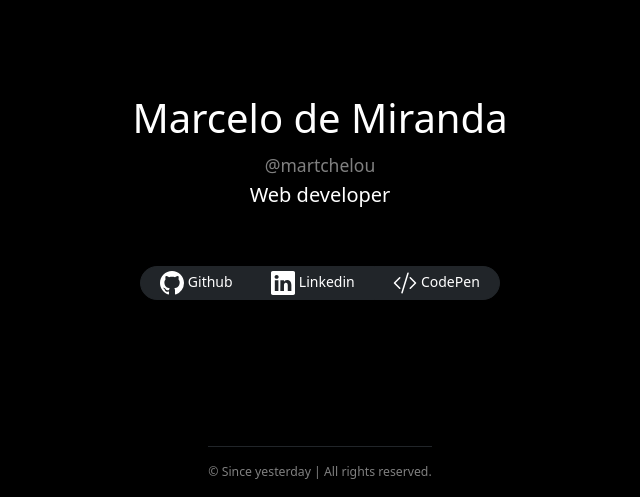
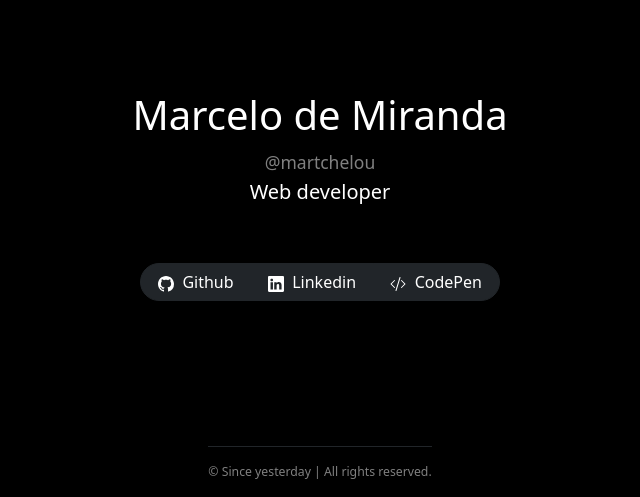
Before and after one commit to martchelou/martchelou.github.io, a plain HTML site: page index.html in a window 1280 px wide. Shown: the part 303-800 px from the top of the page, without its empty margins (320-960 px from the left). Drawn offline with nearby package versions, Linux system fonts and the light colour scheme.

Commit message:
size icons changed

```diff
--- a/index.html
+++ b/index.html
@@ -44,28 +44,28 @@
             <p class="lead text-center text-white mb-5"><small class="text-white-50">@martchelou</small><br>Web developer</p>
             <nav class="btn-group d-flex justify-content-center p-2">
                 <a  aria-label="Github"
-                    class="btn btn-dark btn-sm rounded-start-pill" href="https://github.com/martchelou">
-                    <svg xmlns="http://www.w3.org/2000/svg" width="24" height="24" fill="currentColor"
+                    class="btn btn-dark rounded-start-pill" href="https://github.com/martchelou">
+                    <svg xmlns="http://www.w3.org/2000/svg" width="16" height="16" fill="currentColor"
                         viewBox="0 0 16 16">
                         <path d="M8 0C3.58 0 0 3.58 0 8c0 3.54 2.29 6.53 5.47 7.59.4.07.55-.17.55-.38 0-.19-.01-.82-.01-1.49-2.01.37-2.53-.49-2.69-.94-.09-.23-.48-.94-.82-1.13-.28-.15-.68-.52-.01-.53.63-.01 1.08.58 1.23.82.72 1.21 1.87.87 2.33.66.07-.52.28-.87.51-1.07-1.78-.2-3.64-.89-3.64-3.95 0-.87.31-1.59.82-2.15-.08-.2-.36-1.02.08-2.12 0 0 .67-.21 2.2.82.64-.18 1.32-.27 2-.27.68 0 1.36.09 2 .27 1.53-1.04 2.2-.82 2.2-.82.44 1.1.16 1.92.08 2.12.51.56.82 1.27.82 2.15 0 3.07-1.87 3.75-3.65 3.95.29.25.54.73.54 1.48 0 1.07-.01 1.93-.01 2.2 0 .21.15.46.55.38A8.012 8.012 0 0 0 16 8c0-4.42-3.58-8-8-8z" />
                     </svg>
-                    <span class="d-none d-md-inline">Github</span>
+                    <span class="d-none d-md-inline">&nbsp;Github</span>
                 </a>
                 <a  aria-label="Linkedin"
-                    class="btn btn-dark btn-sm" href="http://br.linkedin.com/in/martchelou">
-                    <svg xmlns="http://www.w3.org/2000/svg" width="24" height="24" fill="currentColor"
+                    class="btn btn-dark" href="http://br.linkedin.com/in/martchelou">
+                    <svg xmlns="http://www.w3.org/2000/svg" width="16" height="16" fill="currentColor"
                         viewBox="0 0 16 16">
                         <path d="M0 1.146C0 .513.526 0 1.175 0h13.65C15.474 0 16 .513 16 1.146v13.708c0 .633-.526 1.146-1.175 1.146H1.175C.526 16 0 15.487 0 14.854V1.146zm4.943 12.248V6.169H2.542v7.225h2.401zm-1.2-8.212c.837 0 1.358-.554 1.358-1.248-.015-.709-.52-1.248-1.342-1.248-.822 0-1.359.54-1.359 1.248 0 .694.521 1.248 1.327 1.248h.016zm4.908 8.212V9.359c0-.216.016-.432.08-.586.173-.431.568-.878 1.232-.878.869 0 1.216.662 1.216 1.634v3.865h2.401V9.25c0-2.22-1.184-3.252-2.764-3.252-1.274 0-1.845.7-2.165 1.193v.025h-.016a5.54 5.54 0 0 1 .016-.025V6.169h-2.4c.03.678 0 7.225 0 7.225h2.4z" />
                     </svg>
-                    <span class="d-none d-md-inline">Linkedin</span>
+                    <span class="d-none d-md-inline">&nbsp;Linkedin</span>
                 </a>
                 <a  aria-label="CodePen"
-                    class="btn btn-dark btn-sm rounded-end-pill" href="https://codepen.io/martchelou">
-                    <svg xmlns="http://www.w3.org/2000/svg" width="24" height="24" fill="currentColor"
+                    class="btn btn-dark rounded-end-pill" href="https://codepen.io/martchelou">
+                    <svg xmlns="http://www.w3.org/2000/svg" width="16" height="16" fill="currentColor"
                         class="bi bi-code-slash" viewBox="0 0 16 16">
                         <path d="M10.478 1.647a.5.5 0 1 0-.956-.294l-4 13a.5.5 0 0 0 .956.294l4-13zM4.854 4.146a.5.5 0 0 1 0 .708L1.707 8l3.147 3.146a.5.5 0 0 1-.708.708l-3.5-3.5a.5.5 0 0 1 0-.708l3.5-3.5a.5.5 0 0 1 .708 0zm6.292 0a.5.5 0 0 0 0 .708L14.293 8l-3.147 3.146a.5.5 0 0 0 .708.708l3.5-3.5a.5.5 0 0 0 0-.708l-3.5-3.5a.5.5 0 0 0-.708 0z" />
                     </svg>
-                    <span class="d-none d-md-inline">CodePen</span>
+                    <span class="d-none d-md-inline">&nbsp;CodePen</span>
                 </a>
             </nav>
         </main>
```
Also changed, not shown: README.md.
